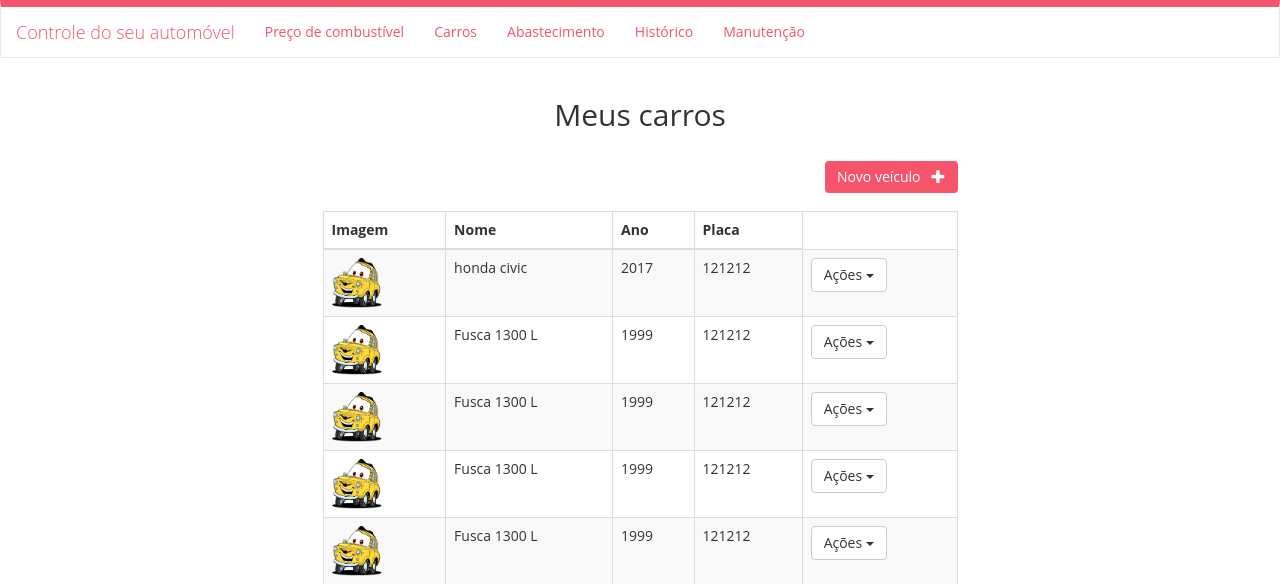
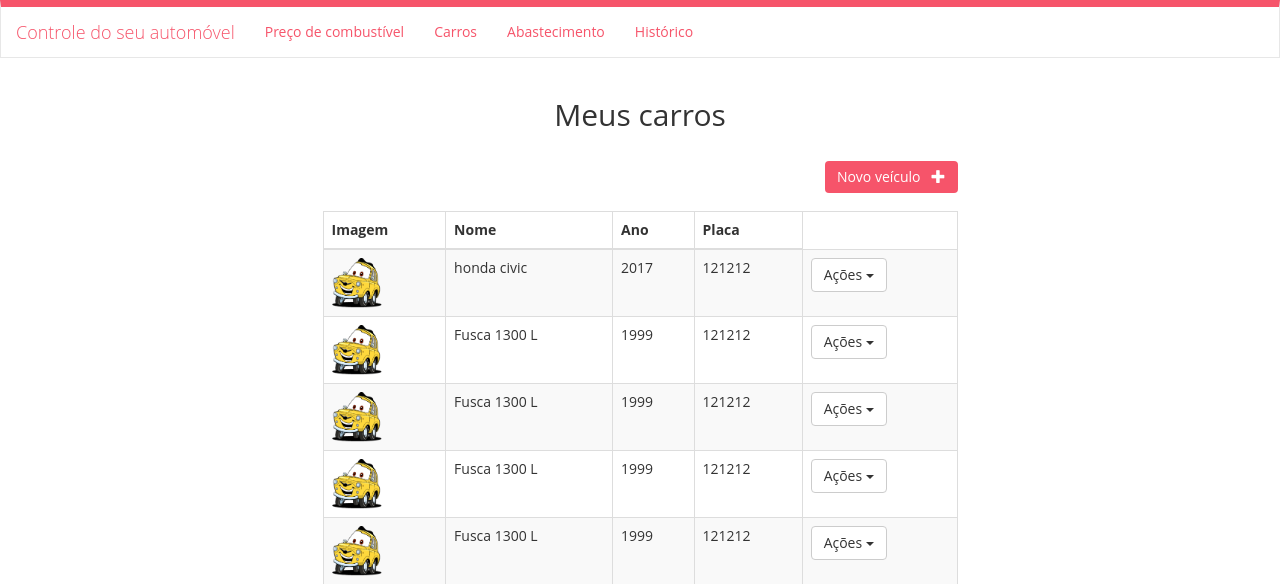
Before and after one commit to NaldsonChagas/Controle-de-veiculos, a PHP site: page /cars.php in a window 1280 px wide. Shown: the top 584 px of the page. Run offline with PHP 8.4, Linux system fonts and the light colour scheme; data comes from the database, SQL or seed files in the repository; some libraries are stand-ins or nearby versions.

Commit message:
Removendo arquivo de maintenance

```diff
--- a/_comum/header.php
+++ b/_comum/header.php
@@ -43,7 +43,6 @@
                 <li><a href="cars.php">Carros</a></li>
                 <li><a href="supply.php">Abastecimento</a></li>
                 <li><a href="history.php">Histórico</a></li>
-                <li><a href="maintenance.php">Manutenção</a></li>
             </ul>
             <ul class="nav navbar-nav navbar-right">
 
```
